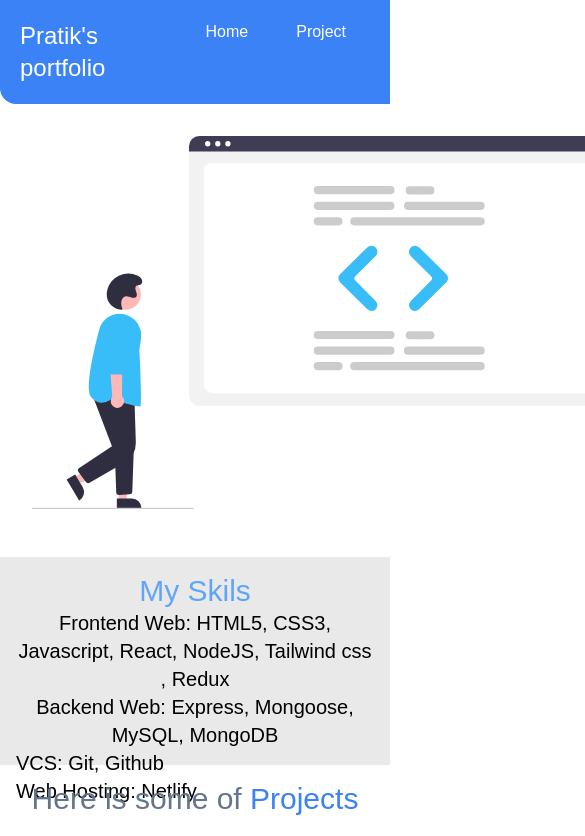
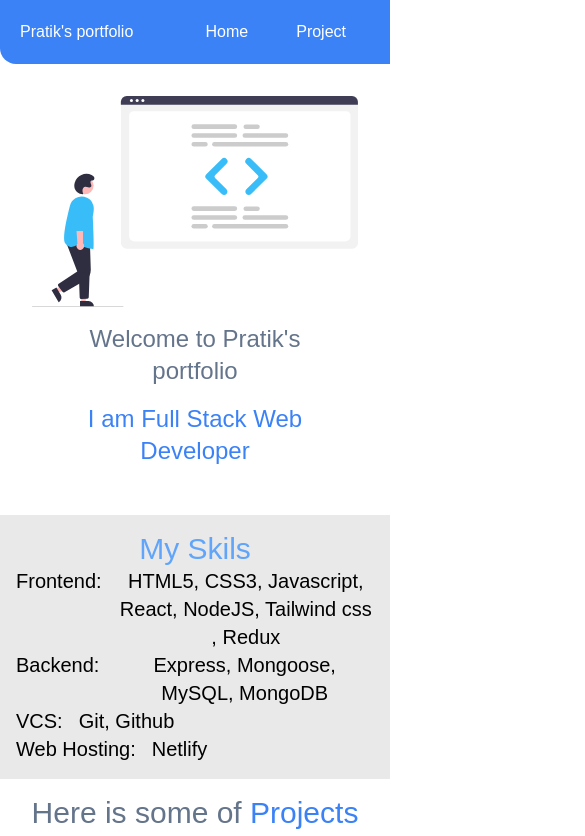
Before and after one commit to pratikshelar546/Components-library, a React (Create React App) app: page / in a window 390 px wide. Shown: the top 836 px of the page, 585 px wide, since content can reach past the window. Built offline with nearby package versions, Linux system fonts and the light colour scheme.

Commit message:
make more responsive

```diff
--- a/src/components/Home.js
+++ b/src/components/Home.js
@@ -8,15 +8,15 @@ const Home = () => {
   return (
     <>
       <header className="head  ">
-        <main className="flex flex-row justify-between mr-16">
-        <div>
-            <img className="head-img max-w-xl" alt="" src={image} />
+        <main className="flex lg:flex-row md:flex-row flex-col justify-between md:mr-16">
+          <div>
+            <img className="head-img lg:max-w-xl " alt="" src={image} />
           </div>
-          <div className=" justify-center flex flex-col ml-0">
-            <h1 className="head-title text-4xl">
+          <div className=" justify-center flex flex-col ">
+            <h1 className="head-title md:text-4xl  text-2xl">
               Welcome to Pratik's portfolio
             </h1>
-            <h1 className="head-focus text-5xl text-center">
+            <h1 className="head-focus text-2xl md:text-5xl text-center">
               I am Full Stack Web Developer{" "}
             </h1>
           </div>
@@ -24,19 +24,32 @@ const Home = () => {
         </main>
       </header>
       <div className="container-front">
-        <section className="section ow h-52 items-center flex">
+        <section className="section ow h-full items-center flex">
           <div className=" items-center m-auto text-left flex flex-col">
             <h1 className="text-3xl text-blue-400">My Skils</h1>
-            <p className="text-xl items-start flex flex-col">
-              <h1>Frontend Web: HTML5, CSS3, Javascript, React, NodeJS, Tailwind css , Redux</h1>
-              <h1>Backend Web: Express, Mongoose, MySQL, MongoDB</h1>
-              <h1>VCS: Git, Github</h1>
-              <h1>Web Hosting: Netlify</h1>
-            </p>
+            <div className="text-xl  flex flex-col">
+              <div className="flex flex-row gap-4">
+                <h1>Frontend:</h1>
+                <h1>HTML5, CSS3, Javascript, React, NodeJS, Tailwind css , Redux</h1>
+              </div>
+              <div className="flex flex-row gap-4">
+                <h1>Backend:</h1>
+                <h1>Express, Mongoose, MySQL, MongoDB</h1>
+              </div>
+              <div className="flex flex-row gap-4">
+                <h1>VCS:</h1>
+                <h1> Git, Github</h1>
+              </div>
+              <div className="flex flex-row gap-4">
+                <h1>Web Hosting:</h1>
+                <h1>Netlify</h1>
+              </div>
+
+            </div>
           </div>
 
         </section>
-        <Project/>
+        <Project />
 
       </div>
       {/* <div className="container-front">
--- a/src/components/Nav.js
+++ b/src/components/Nav.js
@@ -5,7 +5,7 @@ const Nav = () => {
   return (
     <>
      <nav className="navigation flex flex-row justify-between p-5">
-    <div className="nav-titl text-2xl">Pratik's portfolio</div>
+    <div className=" md:text-2xl">Pratik's portfolio</div>
     <div>
     <ul className="non-bullet">
       <li className="inline"><Link className="link link-active" to="/">Home</Link></li>
--- a/src/components/project.js
+++ b/src/components/project.js
@@ -207,8 +207,8 @@ const project = () => {
               {projects.map((data,each) => {
                 return (
                   <>
-                    <div className="w-full h-96  gap-6   flex flex-row mb-12" key={each}>
-                      <img alt={data.name} src={data.image} className=" w-3/5 h-full object-fill hover:scale-105 cursor-pointer transition duration-500" />
+                    <div className="w-full md:h-96 h-full md:p-0 p-5  flex  md:flex-row flex-col mb-12" key={each}>
+                      <img alt={data.name} src={data.image} className=" md:w-3/5 w-full h-full object-fill hover:scale-105 cursor-pointer transition duration-500" />
                       <div className="flex flex-col align-middle gap-4 justify-center">
                       <h1 className=" color text-3xl">{data.name}</h1>
                       <p className="text-xl">{data.description}</p>
```
